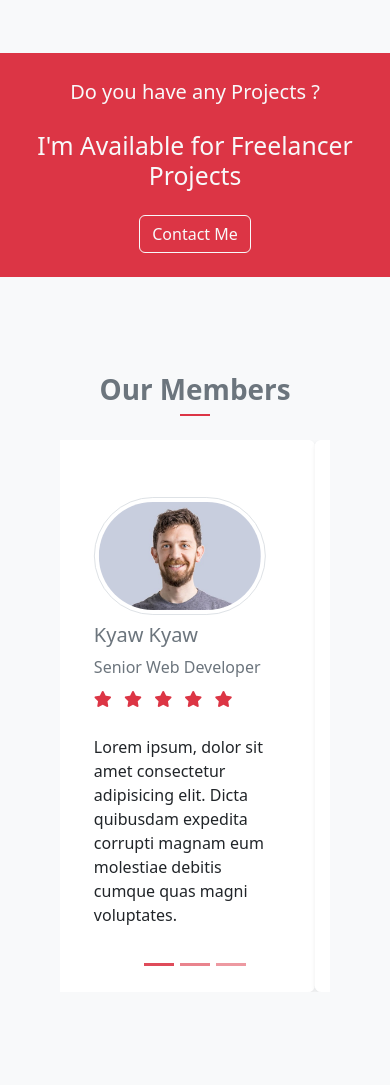
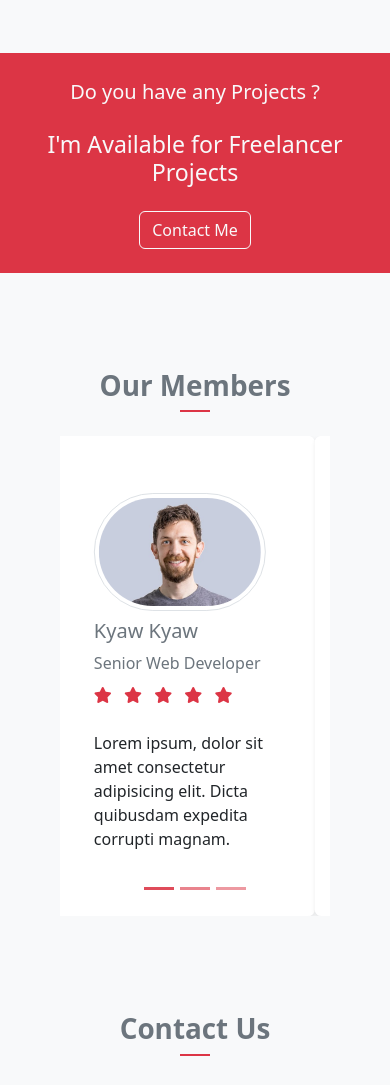
Before and after one commit to waiphyo-wp/my-portfolio, a plain HTML site: page index.html in a window 390 px wide. Shown: the part 5540-6625 px from the top of the page. Drawn offline with nearby package versions, Linux system fonts and the light colour scheme.

Commit message:
my-portfolio v-04
my-portfolio v-04

```diff
--- a/index.html
+++ b/index.html
@@ -355,7 +355,7 @@
             <div class="row justify-content-center">
                 <div class="col-lg-8 py-2 text-center text-light">
                     <p class=" fs-5">Do you have any Projects ?</p>
-                    <h4 class=" fs-2 my-4">I'm Available for Freelancer Projects</h4>
+                    <h4 class=" fs-3 my-4">I'm Available for Freelancer Projects</h4>
                     <a href="#" class="btn btn-outline-light">Contact Me</a>
                 </div>
             </div>
@@ -401,7 +401,7 @@
                                     </div>
                                 </div>
                                 <div class="row mt-2">
-                                    <p>Lorem ipsum, dolor sit amet consectetur adipisicing elit. Dicta quibusdam expedita corrupti magnam eum molestiae debitis cumque quas magni voluptates.</p>
+                                    <p>Lorem ipsum, dolor sit amet consectetur adipisicing elit. Dicta quibusdam expedita corrupti magnam.</p>
                                 </div>
 
                             </div>
@@ -424,7 +424,7 @@
                                     </div>
                                 </div>
                                 <div class="row mt-2">
-                                    <p>Lorem ipsum, dolor sit amet consectetur adipisicing elit. Dicta quibusdam expedita corrupti magnam eum molestiae debitis cumque quas magni voluptates.</p>
+                                    <p>Lorem ipsum, dolor sit amet consectetur adipisicing elit. Dicta quibusdam expedita corrupti magnam.</p>
                                 </div>
                             </div>
                             <div class="carousel-item border border-1 border-white bg-white rounded shadow-sm p-5" data-bs-interval="5000">
@@ -445,7 +445,7 @@
                                     </div>
                                 </div>
                                 <div class="row mt-2">
-                                    <p>Lorem ipsum, dolor sit amet consectetur adipisicing elit. Dicta quibusdam expedita corrupti magnam eum molestiae debitis cumque quas magni voluptates.</p>
+                                    <p>Lorem ipsum, dolor sit amet consectetur adipisicing elit. Dicta quibusdam expedita corrupti magnam.</p>
                                 </div>
                             </div>
                         </div>
@@ -469,10 +469,10 @@
                 <div class="row justify-content-center">
                     <div class=" col-12">
                         <div class="row">
-                            <div class="col-6 col-sm-6 col-lg-6 mb-4">
+                            <div class="col-12 col-sm-6 col-lg-6 mb-4">
                                 <input type="text" name="" id="" placeholder="Name" class=" form-control form-control-lg border-0">
                             </div>
-                            <div class="col-6 col-sm-6 col-lg-6 mb-4">
+                            <div class="col-12 col-sm-6 col-lg-6 mb-4">
                                 <input type="email" name="" id="" placeholder="Email" class=" form-control form-control-lg border-0">
                             </div>
                         </div>
```
